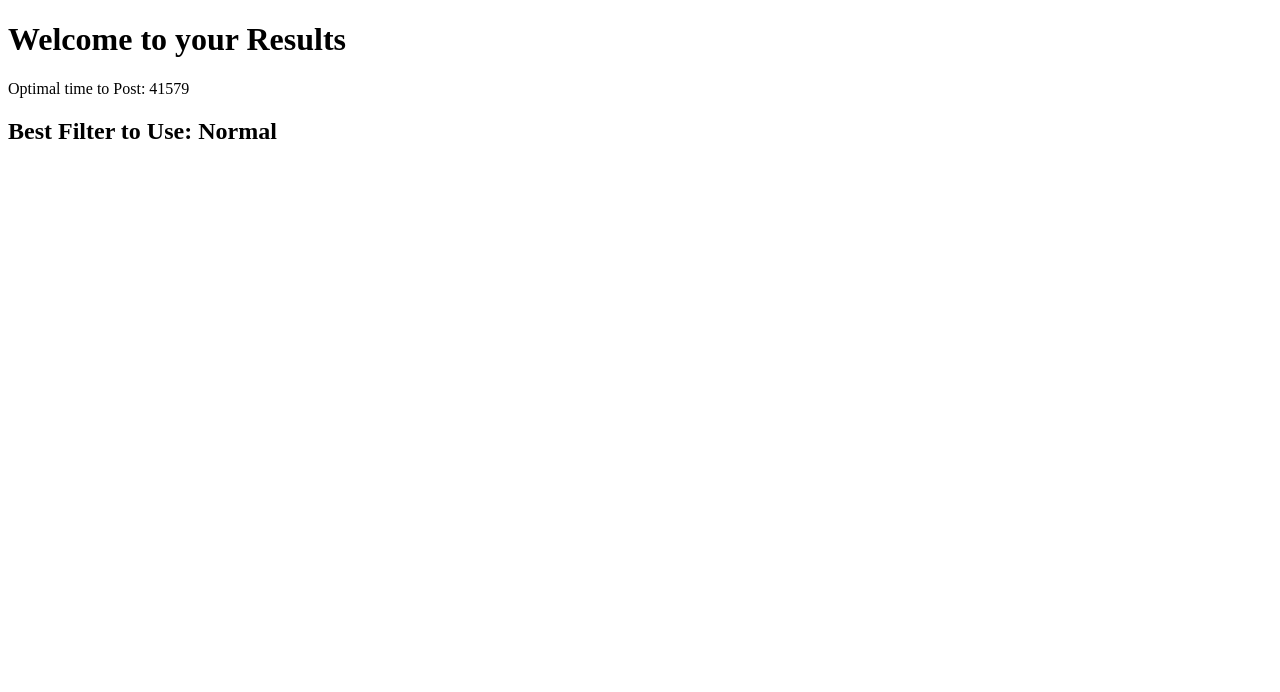
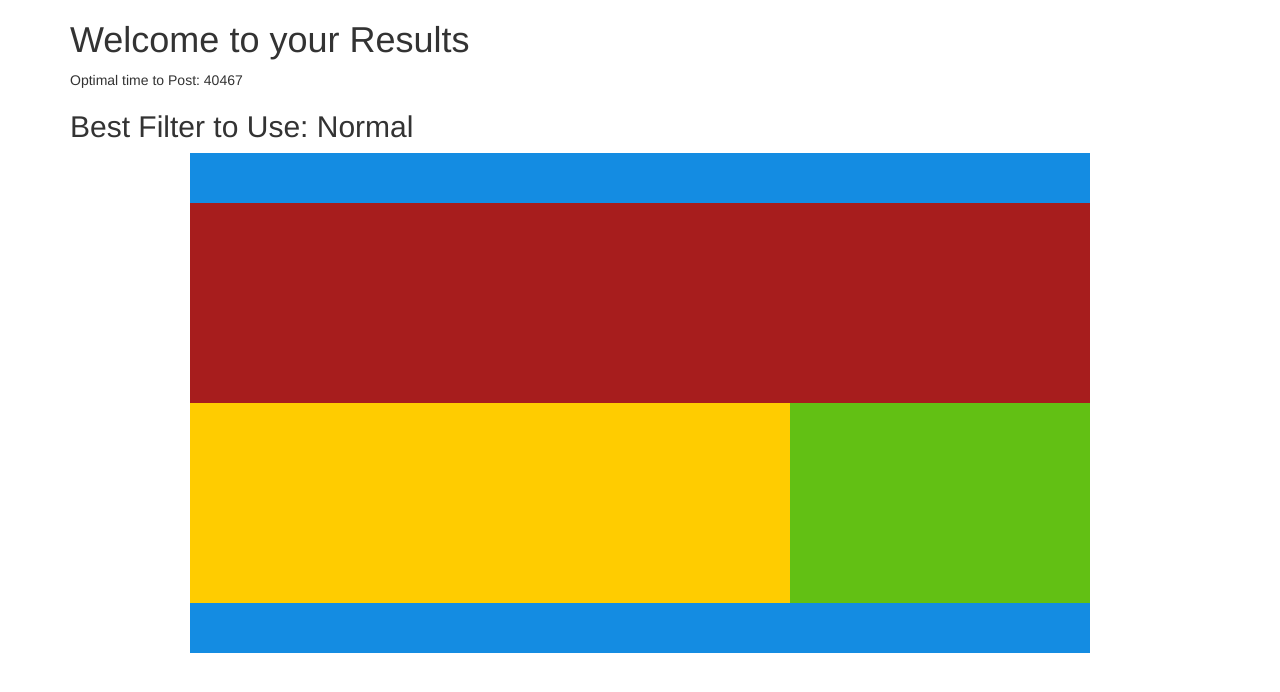
Before and after one commit to Akash30/when2post, a Flask app: template templates/results.html in a window 1280 px wide. Shown: the top 692 px of the page. Run offline with Flask 2, Linux system fonts and the light colour scheme; the template is opened without the code that fills it, so the values that code supplies are empty; some libraries are stand-ins or nearby versions.

Commit message:
adding divs to html with first 5 dominant colors

```diff
--- a/stats.py
+++ b/stats.py
@@ -24,7 +24,6 @@ class Stats:
         my_media_info = requests.get('https://api.instagram.com/v1/users/self/media/recent/?access_token={0}'.format(self.access_token))
         my_media_info_obj = json.loads(my_media_info.text)
         my_medias = my_media_info_obj['data']
-        print(my_medias)
         for obj in my_medias:
             post_id = obj['id']
             created_time = self.get_time_of_day(int(obj['created_time']))
@@ -40,10 +39,7 @@ class Stats:
         location_req_json = json.loads(location_request.text)
         lat = location_req_json['latitude']
         lng = location_req_json['longitude']
-        print(lat)
-        print(lng)
         media_info = requests.get('https://api.instagram.com/v1/media/search?lat={0}&lng={1}&access_token={2}'.format(lat, lng, self.access_token))
-        print(media_info.text)
         media_info_obj = json.loads(media_info.text)
         medias = media_info_obj['data']
 
--- a/templates/results.html
+++ b/templates/results.html
@@ -4,8 +4,57 @@
   <title>
    Stats
   </title>
+  <style type="text/css">
+   body {
+    margin:0;
+    padding:0;
+    font: 100%/1.3 arial,helvetica,sans-serif;
+    background:#3F6A8A;
+}
+#wrap {
+    width:900px;
+    margin:0 auto;
+    /*temporary text styles below*/
+    text-align:center;
+    font-weight:bold;
+    color:#FFF;
+}
+#nav {
+    min-height:50px;
+    background:#148CE2;
+}
+#header {
+    min-height:200px;
+    background:#A71D1D;
+}
+#main {
+    width:100%;/*IE6 haslayout (contain floats)*/
+    overflow:hidden;/*contain child floats in modern browsers*/
+}
+    #content {
+        float:left;
+        width:600px;
+        min-height:200px;
+        background:#FFCC00;
+    }
+    #links {
+        float:left;
+        width:300px;
+        min-height:200px;
+        background:#62C014;
+    }
+#footer {
+    min-height:50px;
+    background:#148CE2;
+}
+  </style>
   <meta content="width=device-width, initial-scale=1.0" name="viewport">
   </meta>
+  <link href="https://maxcdn.bootstrapcdn.com/bootstrap/3.3.7/css/bootstrap.min.css" rel="stylesheet"/>
+  <script src="https://ajax.googleapis.com/ajax/libs/jquery/3.1.1/jquery.min.js">
+  </script>
+  <script src="https://maxcdn.bootstrapcdn.com/bootstrap/3.3.7/js/bootstrap.min.js">
+  </script>
  </head>
 </html>
 <body>
@@ -14,10 +63,24 @@
    Welcome to your Results
   </h1>
   <p>
-   Optimal time to Post: 41579
+   Optimal time to Post: 40467
   </p>
   <h2>
    Best Filter to Use: Normal
   </h2>
+  <div id="wrap">
+   <div id="nav">
+   </div>
+   <div id="header">
+   </div>
+   <div id="main">
+    <div id="content">
+    </div>
+    <div id="links">
+    </div>
+   </div>
+   <div id="footer">
+   </div>
+  </div>
  </div>
 </body>
```
